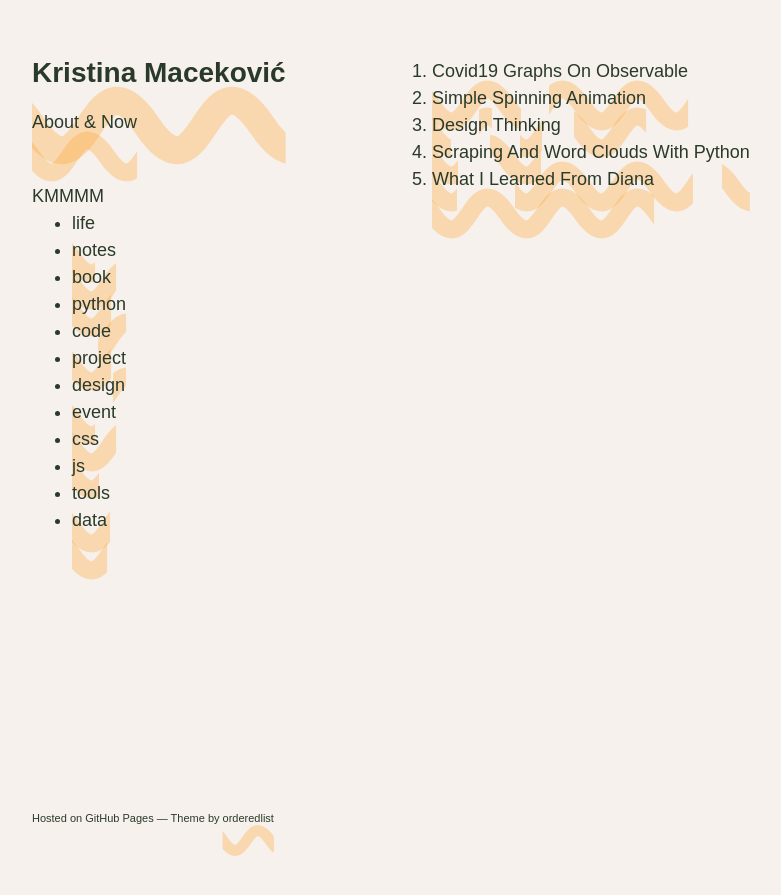
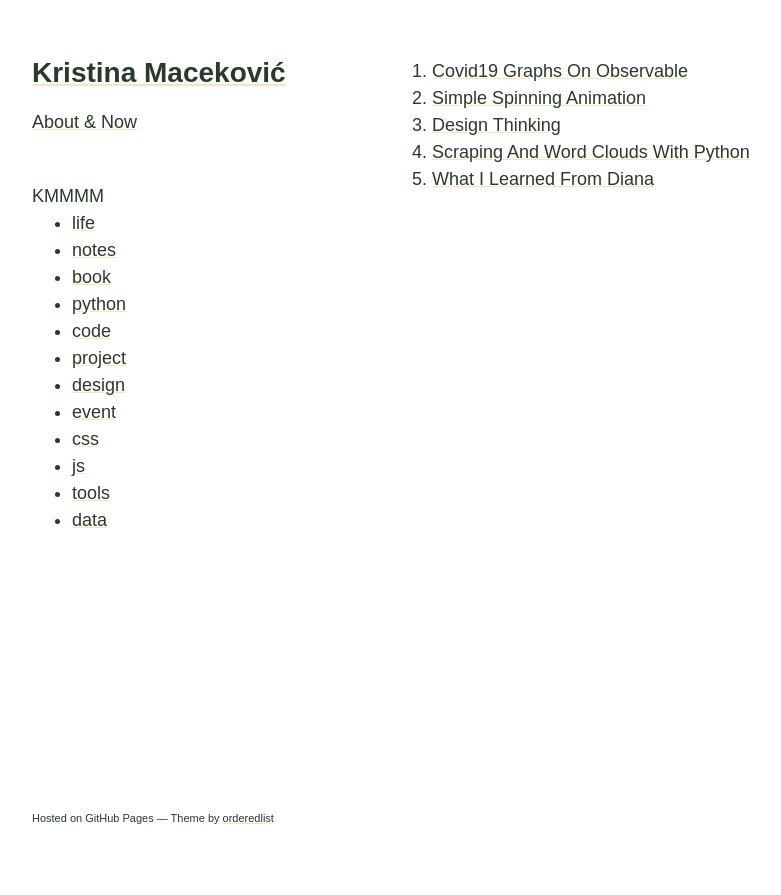
Before and after one commit to kristinamacekovic/new-web, a Jekyll site: the page built from index.md, in a window 1280 px wide. Shown: the top 895 px of the page, without its empty margins (178-959 px from the left). Built offline with Jekyll 4.4.1, drawn with Linux system fonts in a browser that asks for light colours.

Commit message:
remove styling

```diff
--- a/_sass/jekyll-theme-minimal.scss
+++ b/_sass/jekyll-theme-minimal.scss
@@ -2,8 +2,8 @@
 @import "rouge-github";
 
 :root {
-  --bckg-color: rgba(239, 229, 219, 0.514);
-  --accent-color: rgba(255, 234, 0, 0.301);
+  --bckg-color: white;
+  --accent-color: blue;
   --text-color: rgb(16.4%, 22.6%, 16.4%);
   --text-color-light: rgba(255, 164, 44, 0.315);
 }
@@ -61,9 +61,9 @@ a:hover,
 a:focus {
   color: var(--text-color);
   text-decoration-color: var(--text-color-light);
-  text-decoration-style: wavy;
-  text-decoration-line: underline;
-  text-decoration-thickness: 1em;
+  /*--text-decoration-style: wavy;
+  --text-decoration-line: underline;
+  --text-decoration-thickness: 1em;*/
 }
 
 a small {
```
